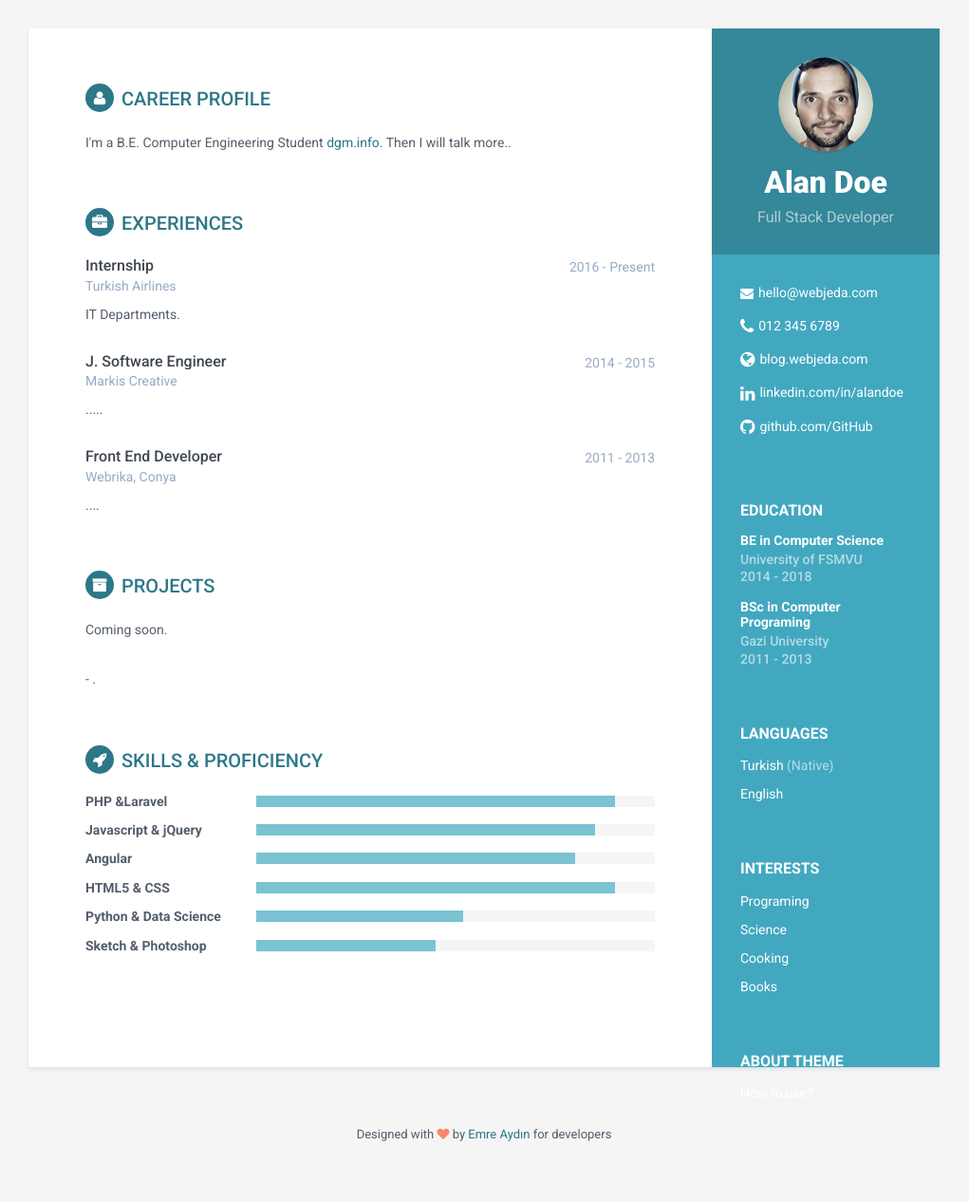
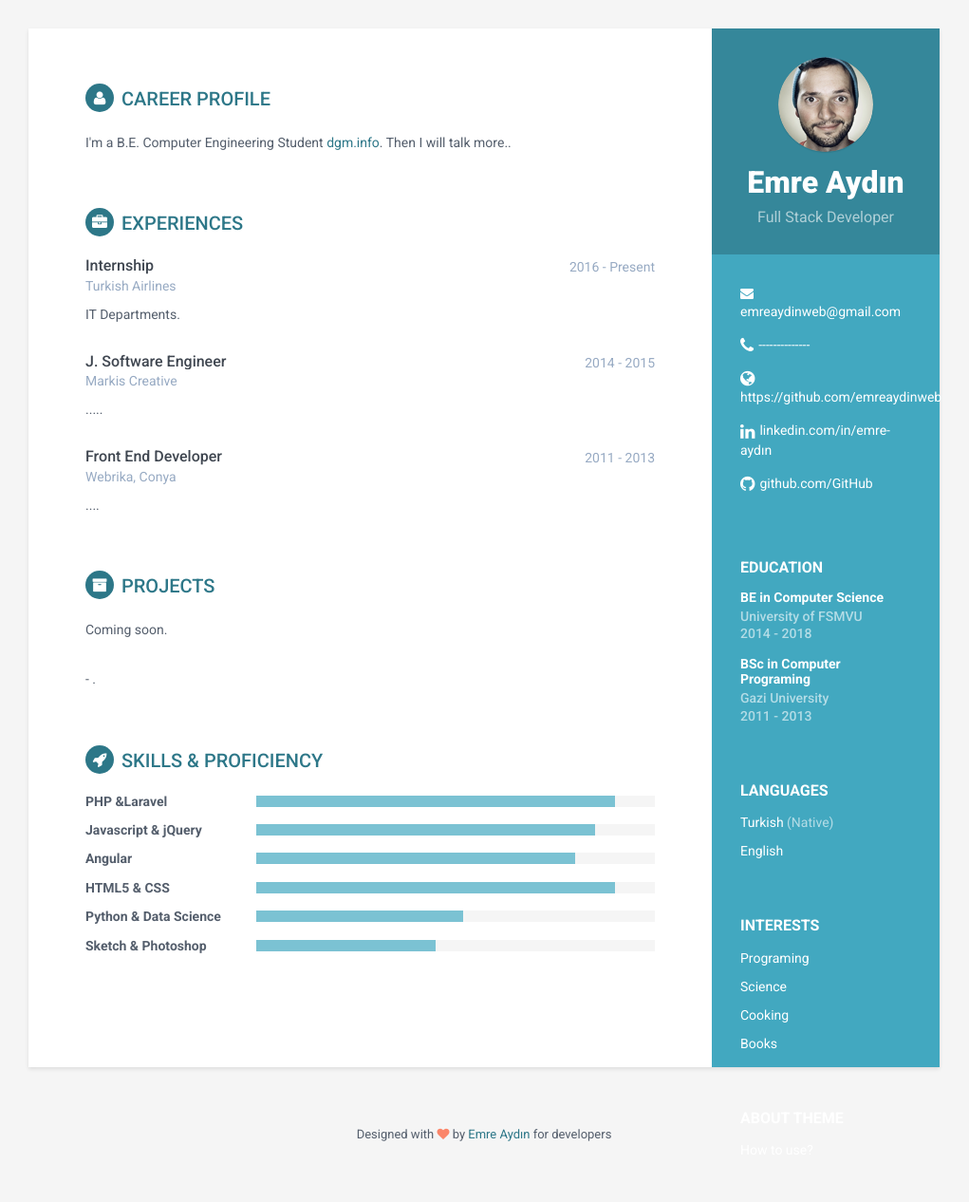
Before and after one commit to emreaydinweb/emreaydin, a Jekyll site: the page built from index.html, in a window 1280 px wide. Shown: the whole page at 95% size, without its empty margins (130-1151 px from the left). Built offline with Jekyll 4.4.1, drawn with Linux system fonts in a browser that asks for light colours.

Commit message:
Update _config.yml

```diff
--- a/_config.yml
+++ b/_config.yml
@@ -1,6 +1,6 @@
 
-title: My Resume
-url: 'http://webjeda.com'
+title: Emre_CV
+url: 'http://dgmsoft.xyz/'
 baseurl: '/online-cv' #change it according to your repository name
 
 
@@ -13,16 +13,16 @@ baseurl: '/online-cv' #change it according to your repository name
 
 
 #Profile information
-name: Alan Doe
+name: Emre Aydın
 tagline: Full Stack Developer
 pic: profile.png  #place a 100x100 picture inside /assets/images/ folder and provide the name of the file below
 
 #sidebar links
-email: hello@webjeda.com
-phone: 012 345 6789
-website: blog.webjeda.com #do not add http://
-linkedin: alandoe
-github: sharu725
+email: emreaydinweb@gmail.com
+phone: --------------
+website: https://github.com/emreaydinweb #do not add http://
+linkedin: emre-aydın
+github: emreaydinweb
 twitter: '@webjeda'
 
 #Update all the sections by editing the files inside _includes folder.
```
